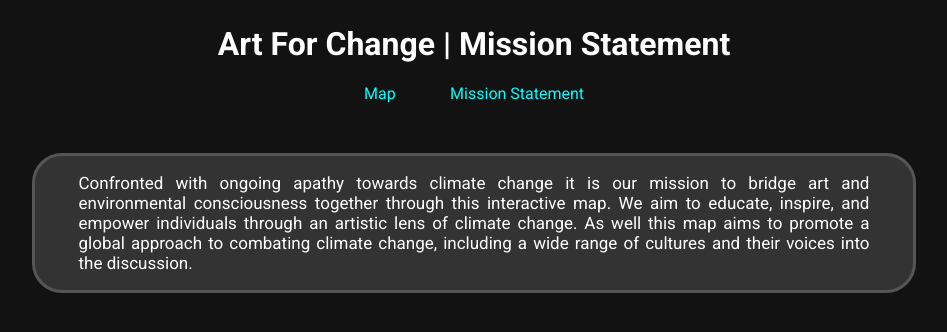
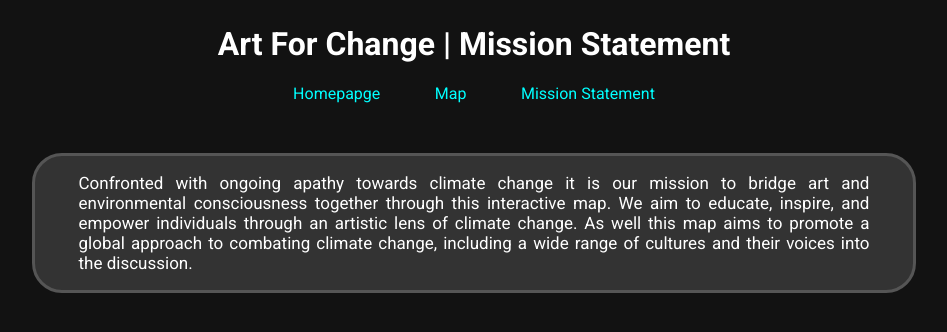
Before and after one commit to DrSodaCan/Syn100Final, a website: page mission_statement.html in a window 1280 px wide. Shown: the whole page, without its empty margins (166-1113 px from the left). Drawn offline with nearby package versions, Linux system fonts and the light colour scheme.

Commit message:
Added homepage link in the Mission Statement page

```diff
--- a/mission_statement.html
+++ b/mission_statement.html
@@ -16,6 +16,7 @@
         <h1>Art For Change | Mission Statement</h1>
     </div>
     <div id="main_bar">
+        <a href="index.html">Homepapge</a>
         <a href="map_screen.html">Map</a>
         <a href="mission_statement.html">Mission Statement</a>
     </div>
```
